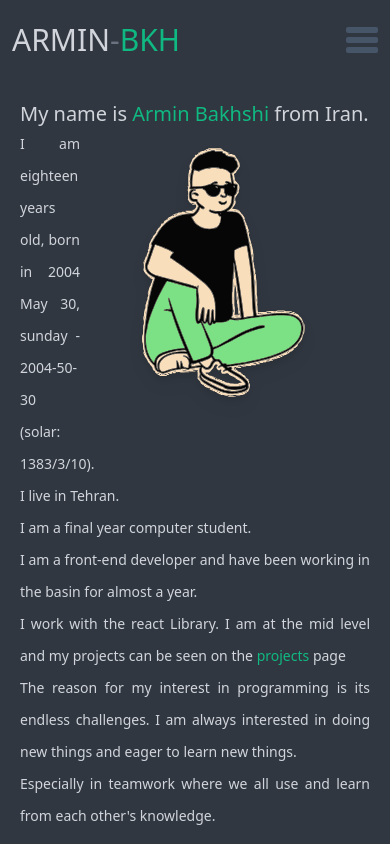
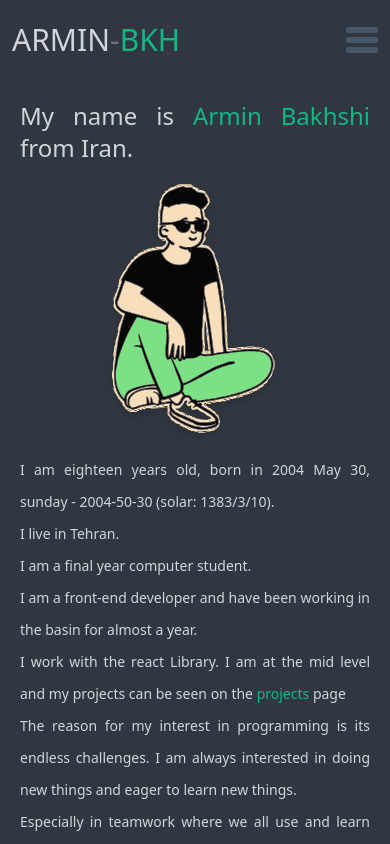
Before and after one commit to armin-bkh/armin-bkh, a Next.js app: page /about in a window 390 px wide. Shown: the top 844 px of the page. Built offline with nearby package versions, Linux system fonts and the light colour scheme.

Commit message:
updaet about page ui

```diff
--- a/pages/about.js
+++ b/pages/about.js
@@ -16,11 +16,11 @@ const AboutPage = () => {
     <main className="p-5 min-h-smHeight md:min-h-mdHeight main">
       <section className="mb-20">
         <article className="leading-8 text-justify text-sm clear-both">
-          <h1 className="text-xl md:text-3xl">
+          <h1 className="text-2xl md:text-3xl">
             My name is <span className="text-emerald-500">Armin Bakhshi</span>{" "}
             from Iran.
           </h1>
-          <div className="float-right">
+          <div className="flex justify-center md:float-right">
             <Image
               className="drop-shadow-lg"
               src="/svg/me-char.svg"
```
